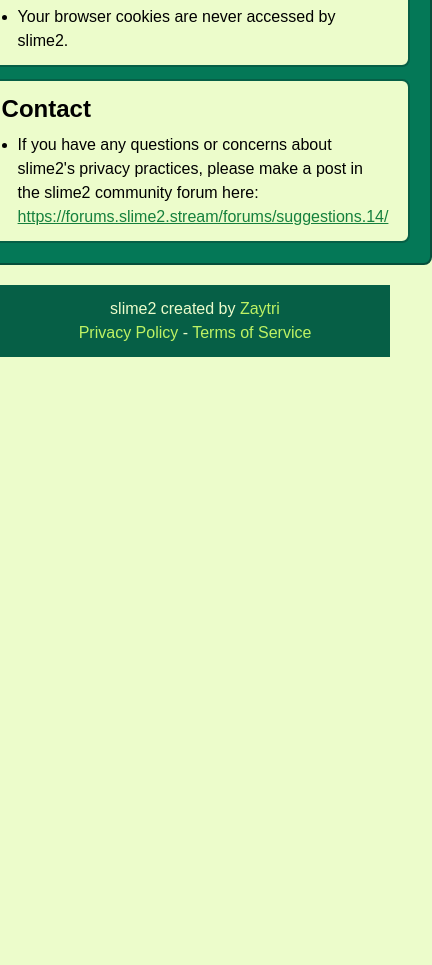
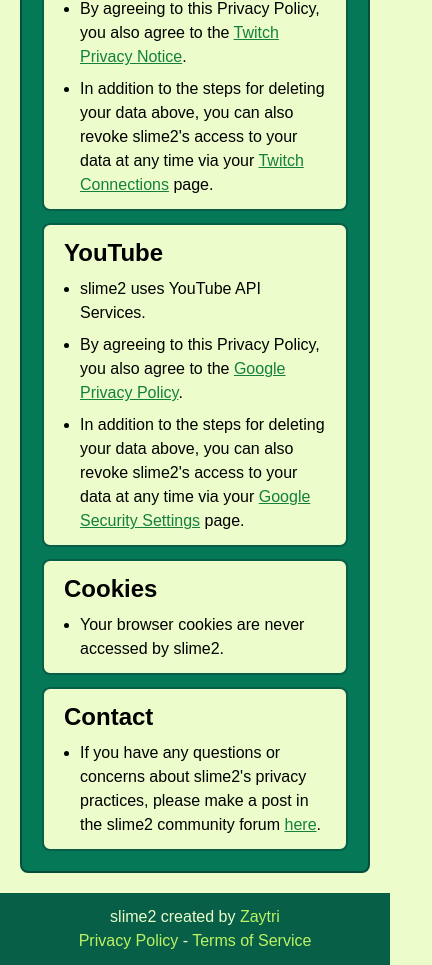
Before and after one commit to zaytri/slime-chat-website, a Next.js app: page /privacy in a window 390 px wide. Shown: the part 2008-2973 px from the top of the page, 432 px wide, since content can reach past the window. Before the commit the page ends 2365 px from the top, so only its background shows below. Built offline with nearby package versions, Linux system fonts and the light colour scheme; a web font is replaced by a local one.

Commit message:
fix privacy page for mobile

```diff
--- a/src/app/privacy/page.tsx
+++ b/src/app/privacy/page.tsx
@@ -131,13 +131,14 @@
               <li>
                 If you have any questions or concerns about slime2&apos;s
                 privacy practices, please make a post in the slime2 community
-                forum here:{' '}
+                forum{' '}
                 <a
                   className='text-green-700 underline'
                   href='https://forums.slime2.stream/forums/suggestions.14/'
                 >
-                  https://forums.slime2.stream/forums/suggestions.14/
+                  here
                 </a>
+                .
               </li>
             </ul>
           </Permission>
```
